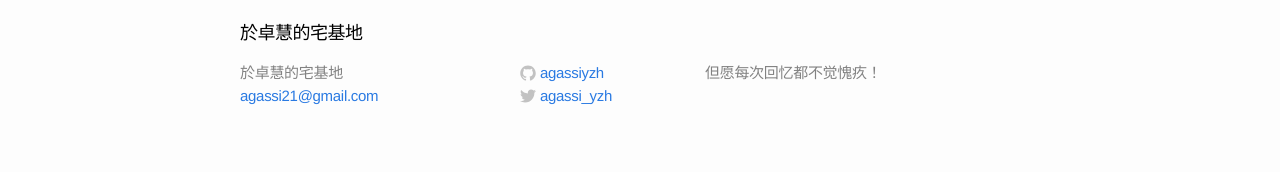
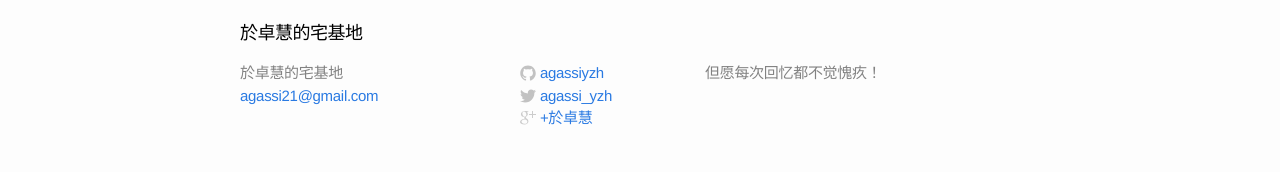
Before and after one commit to agassiyzh/agassiyzh.github.io-backup, a Jekyll site: the page built from index.html, in a window 1280 px wide. Shown: the part 2432-2604 px from the top of the page. Built offline with Jekyll 4.4.1, drawn with Linux system fonts in a browser that asks for light colours; the list of posts is cut into pages by our own code.

Commit message:
google plus url

```diff
--- a/_config.yml
+++ b/_config.yml
@@ -12,7 +12,9 @@ sass:
   sass_dir: css
   style: :compressed
 
-#limit_posts: 5
+# limit_posts: 5
+paginate: 5
+page_path: "page:num"
 # Build settings
 markdown: kramdown
 kramdown:
--- a/_includes/footer.html
+++ b/_includes/footer.html
@@ -49,6 +49,15 @@
             <span class="username">{{ site.twitter_username }}</span>
           </a>
         </li>
+        <li>
+          <a href="https://plus.google.com/108169282992242901371?rel=author">
+            <span class="icon google plus">
+              <svg  class="google-plus-icon-svg" x="0px" y="0px"
+                 viewBox="0 0 32 32" enable-background="new 0 0 32 32" xml:space="preserve" xmlns="http://www.w3.org/2000/svg" xmlns:xlink="http://www.w3.org/1999/xlink" fill="#cccccc"><path d="M 17.471,2c0,0-6.28,0-8.373,0C 5.344,2, 1.811,4.844, 1.811,8.138c0,3.366, 2.559,6.083, 6.378,6.083 c 0.266,0, 0.524-0.005, 0.776-0.024c-0.248,0.475-0.425,1.009-0.425,1.564c0,0.936, 0.503,1.694, 1.14,2.313 c-0.481,0-0.945,0.014-1.452,0.014C 3.579,18.089,0,21.050,0,24.121c0,3.024, 3.923,4.916, 8.573,4.916 c 5.301,0, 8.228-3.008, 8.228-6.032c0-2.425-0.716-3.877-2.928-5.442c-0.757-0.536-2.204-1.839-2.204-2.604 c0-0.897, 0.256-1.34, 1.607-2.395c 1.385-1.082, 2.365-2.603, 2.365-4.372c0-2.106-0.938-4.159-2.699-4.837l 2.655,0 L 17.471,2z M 14.546,22.483c 0.066,0.28, 0.103,0.569, 0.103,0.863c0,2.444-1.575,4.353-6.093,4.353 c-3.214,0-5.535-2.034-5.535-4.478c0-2.395, 2.879-4.389, 6.093-4.354c 0.75,0.008, 1.449,0.129, 2.083,0.334 C 12.942,20.415, 14.193,21.101, 14.546,22.483z M 9.401,13.368c-2.157-0.065-4.207-2.413-4.58-5.246 c-0.372-2.833, 1.074-5.001, 3.231-4.937c 2.157,0.065, 4.207,2.338, 4.58,5.171 C 13.004,11.189, 11.557,13.433, 9.401,13.368zM 26,8L 26,2L 24,2L 24,8L 18,8L 18,10L 24,10L 24,16L 26,16L 26,10L 32,10L 32,8 z"></path></svg>
+            </span>
+            <span class="username">+於卓慧</span>
+          </a>
+        </li>
       </ul>
     </div>
 
--- a/css/main.css
+++ b/css/main.css
@@ -268,7 +268,7 @@ a {
   letter-spacing: -0.3px;
   color: #828282; }
 
-.github-icon-svg, .twitter-icon-svg {
+.github-icon-svg, .twitter-icon-svg, .google-plus-icon-svg {
   display: inline-block;
   width: 16px;
   height: 16px;
--- a/index.html
+++ b/index.html
@@ -15,6 +15,8 @@ layout: default
     {% endfor %}
   </ul>
 
+
+
   <p class="rss-subscribe">subscribe <a href="{{ "/feed.xml" | prepend: site.baseurl }}">via RSS</a></p>
 
 </div>
```
Also changed, not shown: 1 other file.
